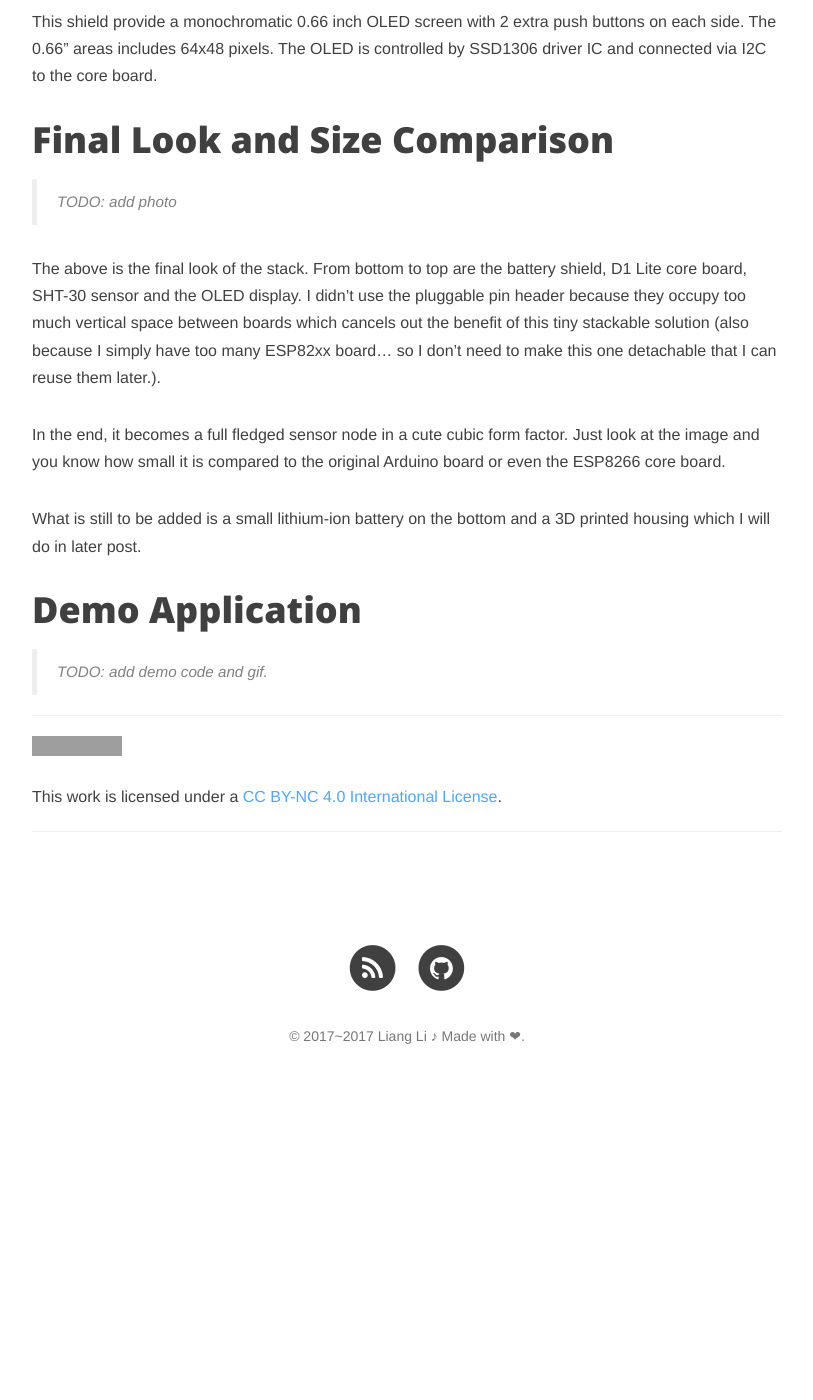
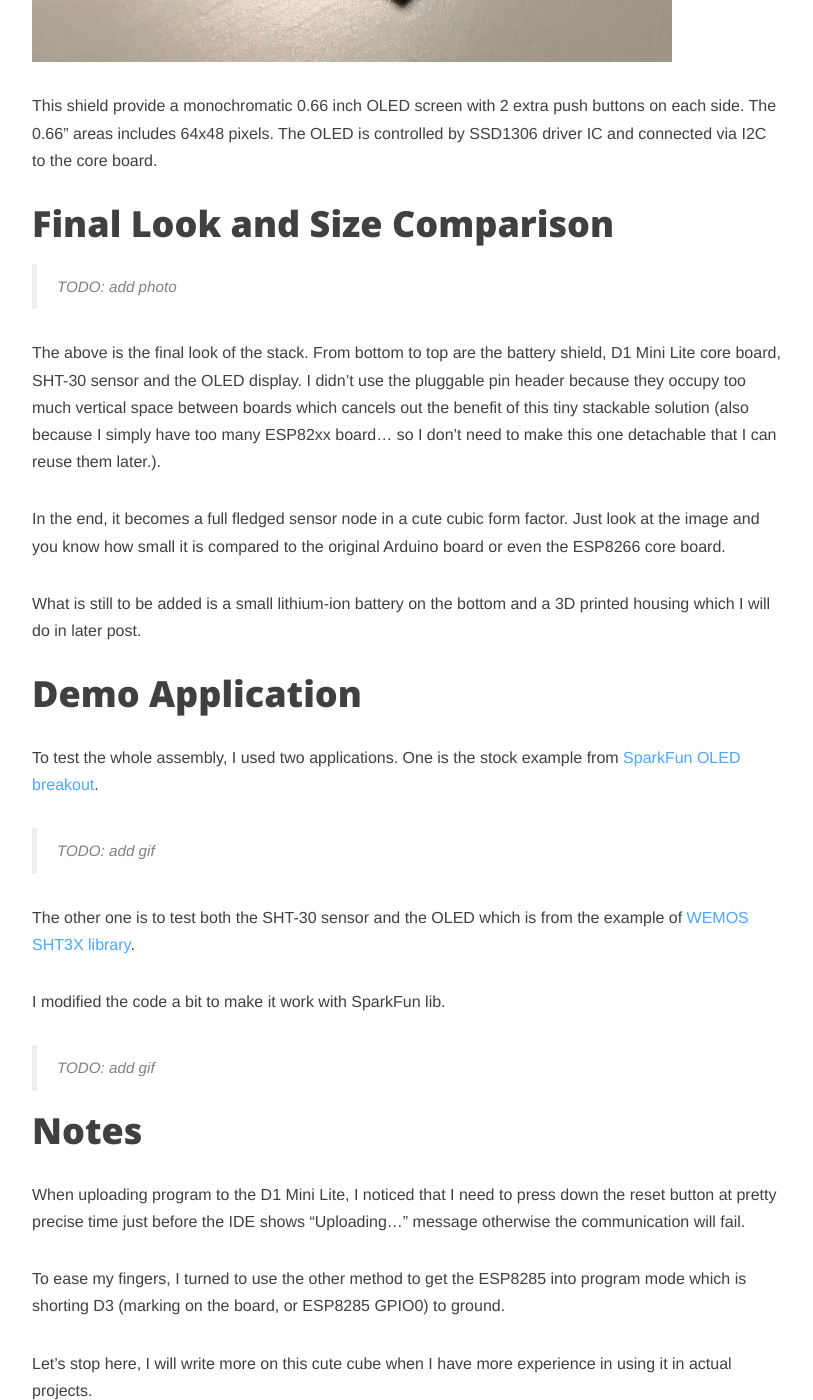
Before and after one commit to liangli2718/liangli2718.github.io, a Jekyll site: the page built from _posts/2017-11-23-wemos-d1-lite-first-impression.md, in a window 1280 px wide and 1400 px high, scrolled down 3483 px. Shown: the whole window, without its empty margins (233-1046 px from the left). Built offline with Jekyll 4.4.1, drawn with Linux system fonts in a browser that asks for light colours; nearby versions of some CDN libraries; comment, search, counter and statistics services are not loaded; before the commit the page ends 4597 px from its top, so only the background shows below that; some of the changed text lies outside the part shown; grey boxes are pictures that could not be loaded.

Commit message:
finished text for wemos d1 blog

```diff
--- a/_posts/2017-11-23-wemos-d1-lite-first-impression.md
+++ b/_posts/2017-11-23-wemos-d1-lite-first-impression.md
@@ -1,26 +1,28 @@
 ---
 layout: post
-title: WEMOS D1 Lite (ESP8285) First Impression
+title: WEMOS D1 Mini Lite (ESP8285) First Impression
 categories: [blog ]
 tags: [Arduino, ESP8266]
 description: Small, stackable, yet powerful.
 ---
 
 # Intro
-Recently I got some cheap Arduino compatible modules from [aliexpress](https://www.aliexpress.com/item/WEMOS-D1-mini-Lite-V1-0-0-WIFI-Internet-of-Things-development-board-based-ESP8285-1MB/32795857574.html?spm=a2g0s.9042311.0.0.WzDIGy). The main attraction is its size and its ability to stack also pico-sized extension modules. The second part is inherited from the original Arduino board, however, the originals are about 5-8 times larger than the WEMOS solution.
+Recently I got some cheap Arduino compatible modules from [aliexpress](https://www.aliexpress.com/item/WEMOS-D1-mini-lite-V1-0-0-WIFI-Internet-of-Things-development-board-based-ESP8285-1MB/32795857574.html). The main attraction is its size and its ability to stack also pico-sized extension modules. The second part is inherited from the original Arduino board, however, the originals are about 5-8 times larger than the WEMOS solution.
 
 # The Boards
 So this is what I've got:
 
-## WEMOS D1 Lite
+## WEMOS D1 Mini Lite
 ![D1](/img/2017-11-23/d1-lite.jpg)
 
 This is the core board with ESP8285 chip on it. The ESP8285 is newer, more-integrated version of ESP8266 and it has an on-chip 1MB flash. This eliminates the need of having a discrete Flash chip on the PCB meaning a cleaner layout and less BOM. There is another version (WEMOS D1 mini) which is equipped with a ESP8266 and a discrete Flash memory.
 
+The D1 Mini Lite pin out is exactly same as the D1 Mini, so (high probably) all extension boards that work with D1 Mini with work with D1 Mini Lite
+
 ## Battery Shield
 ![battery_mgr](/img/2017-11-23/battery-mgr.jpg)
 
-This board is an extension board that can be stacked on the D1 Lite (or D1 Mini). It features a TP5410 power management chip which allows charging a standard 3.7V lithium-ion battery from its USB port. It also generates 5V output for the D1 Lite and other stacked boards by its boost circuit.
+This board is an extension board that can be stacked on the D1 Mini Lite (or D1 Mini). It features a TP5410 power management chip which allows charging a standard 3.7V lithium-ion battery from its USB port. It also generates 5V output for the D1 Mini Lite and other stacked boards by its boost circuit.
 This shield makes it easy to add a rechargeable battery to a project.
 
 ## Temperature & Humidity Sensor
@@ -37,11 +39,32 @@ The OLED is controlled by SSD1306 driver IC and connected via I2C to the core bo
 # Final Look and Size Comparison
 >TODO: add photo
 
-The above is the final look of the stack. From bottom to top are the battery shield, D1 Lite core board, SHT-30 sensor and the OLED display. I didn't use the pluggable pin header because they occupy too much vertical space between boards which cancels out the benefit of this tiny stackable solution (also because I simply have too many ESP82xx board... so I don't need to make this one detachable that I can reuse them later.).
+The above is the final look of the stack. From bottom to top are the battery shield, D1 Mini Lite core board, SHT-30 sensor and the OLED display. I didn't use the pluggable pin header because they occupy too much vertical space between boards which cancels out the benefit of this tiny stackable solution (also because I simply have too many ESP82xx board... so I don't need to make this one detachable that I can reuse them later.).
 
 In the end, it becomes a full fledged sensor node in a cute cubic form factor. Just look at the image and you know how small it is compared to the original Arduino board or even the ESP8266 core board.
 
 What is still to be added is a small lithium-ion battery on the bottom and a 3D printed housing which I will do in later post.
 
 # Demo Application
->TODO: add demo code and gif.
+To test the whole assembly, I used two applications. One is the stock example from [SparkFun OLED breakout](https://github.com/sparkfun/Micro_OLED_Breakout/tree/V_1.0/Libraries/Arduino/examples/MicroOLED_Cube).
+
+>TODO: add gif
+
+The other one is to test both the SHT-30 sensor and the OLED which is from the example of [WEMOS SHT3X library](https://github.com/wemos/WEMOS_SHT3x_Arduino_Library/tree/master/examples/SHT30_OLED_test).
+
+I modified the code a bit to make it work with SparkFun lib.
+
+>TODO: add gif
+
+# Notes
+When uploading program to the D1 Mini Lite, I noticed that I need to press down the reset button at pretty precise time just before the IDE shows "Uploading..." message otherwise the communication will fail.
+
+To ease my fingers, I turned to use the other method to get the ESP8285 into program mode which is shorting D3 (marking on the board, or ESP8285 GPIO0) to ground.
+
+Let's stop here, I will write more on this cute cube when I have more experience in using it in actual projects.
+
+# References
+[ESP8285 news](https://hackaday.com/2016/06/21/espressif-releases-esp8266-killer/)
+[WEMOS wiki site](https://wiki.wemos.cc/start)
+[WEMOS github](https://github.com/wemos?tab=repositories)
+[Sparkfun OLED breakout github](https://github.com/sparkfun/Micro_OLED_Breakout/tree/V_1.0)
```
